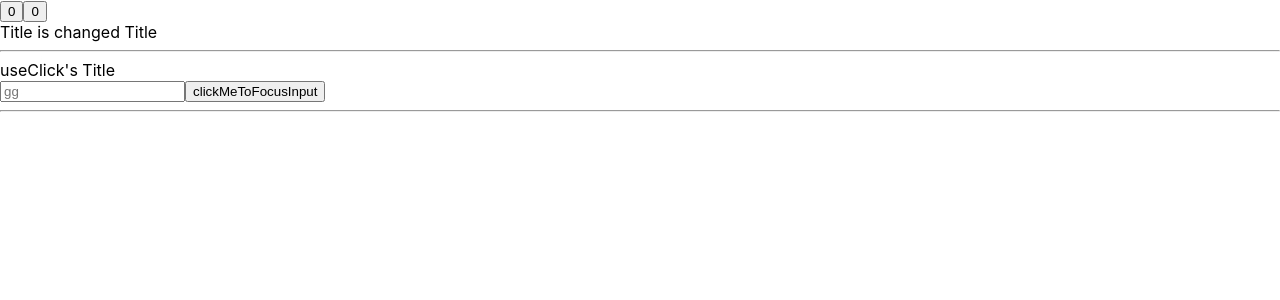
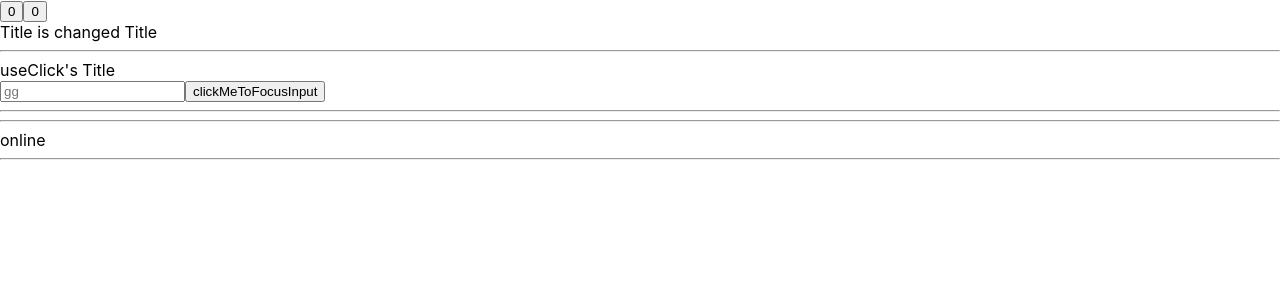
Before and after one commit to pangjong/nomadcoders-free-1, a React (Create React App) app: page / in a window 1280 px wide. Shown: the top 300 px of the page. Built offline with nearby package versions, Linux system fonts and the light colour scheme.

Commit message:
@연습 - useNetwork
https://nomadcoders.co/react-hooks-introduction/lectures/1598

```diff
--- /dev/null
+++ b/components/useEffect/UseNetwork.js
@@ -0,0 +1,43 @@
+import React, { useEffect, useState } from 'react';
+
+// js 는 신이다  그러니까 페이스북같은거나 자낳대 경매같은걸 만들었겠지
+const useNetwork = (onChange) => {
+  const [status, setStatus] = useState(navigator.onLine);
+  const handleChange = () => {
+    if(typeof onChange === "function") {
+      onChange(navigator.onLine);
+    }
+
+    setStatus(navigator.onLine);
+  }
+
+  useEffect(() => {
+      window.addEventListener("online", handleChange);
+      window.addEventListener("offline", handleChange);
+
+      return () => {
+        window.removeEventListener("online", handleChange);
+        window.removeEventListener("offline", handleChange);
+      };
+  }, [onChange]);
+
+  return status;
+}
+
+function UseNetwork() {
+  const handleNetworkChange = (online) => {
+    console.log(online ? "We Online" : "We OffLine");
+  }
+
+  const onLine = useNetwork(handleNetworkChange);
+
+  return (
+    <>
+      <hr />
+        <div>{onLine ? "online" : "offline"}</div>
+      <hr />
+    </>
+  );
+}
+
+export default UseNetwork;
--- a/src/index.js
+++ b/src/index.js
@@ -9,6 +9,7 @@ import UseTabs from '../components/useState/UseTabs';
 import UseEffect from '../components/useEffect/UseEffect';
 import UseTitle from '../components/useEffect/UseTitle';
 import UseClick from '../components/useEffect/UseClick';
+import UseNetwork from '../components/useEffect/UseNetwork';
 
 
 const root = ReactDOM.createRoot(document.getElementById('root'));
@@ -21,6 +22,7 @@ root.render(
     <UseEffect />
     <UseTitle />
     <UseClick />
+    <UseNetwork />
   </React.StrictMode>
 );
 
```
